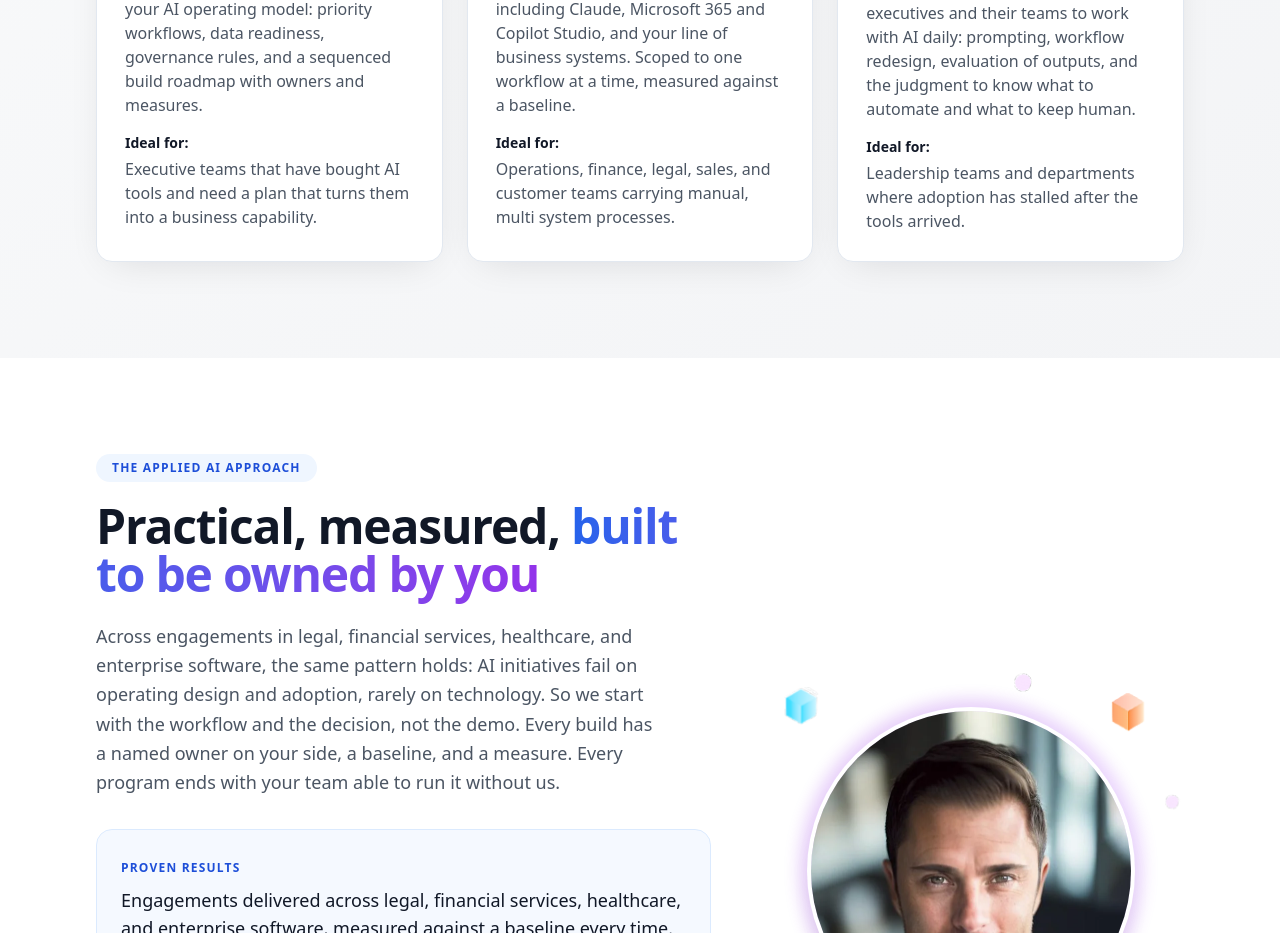
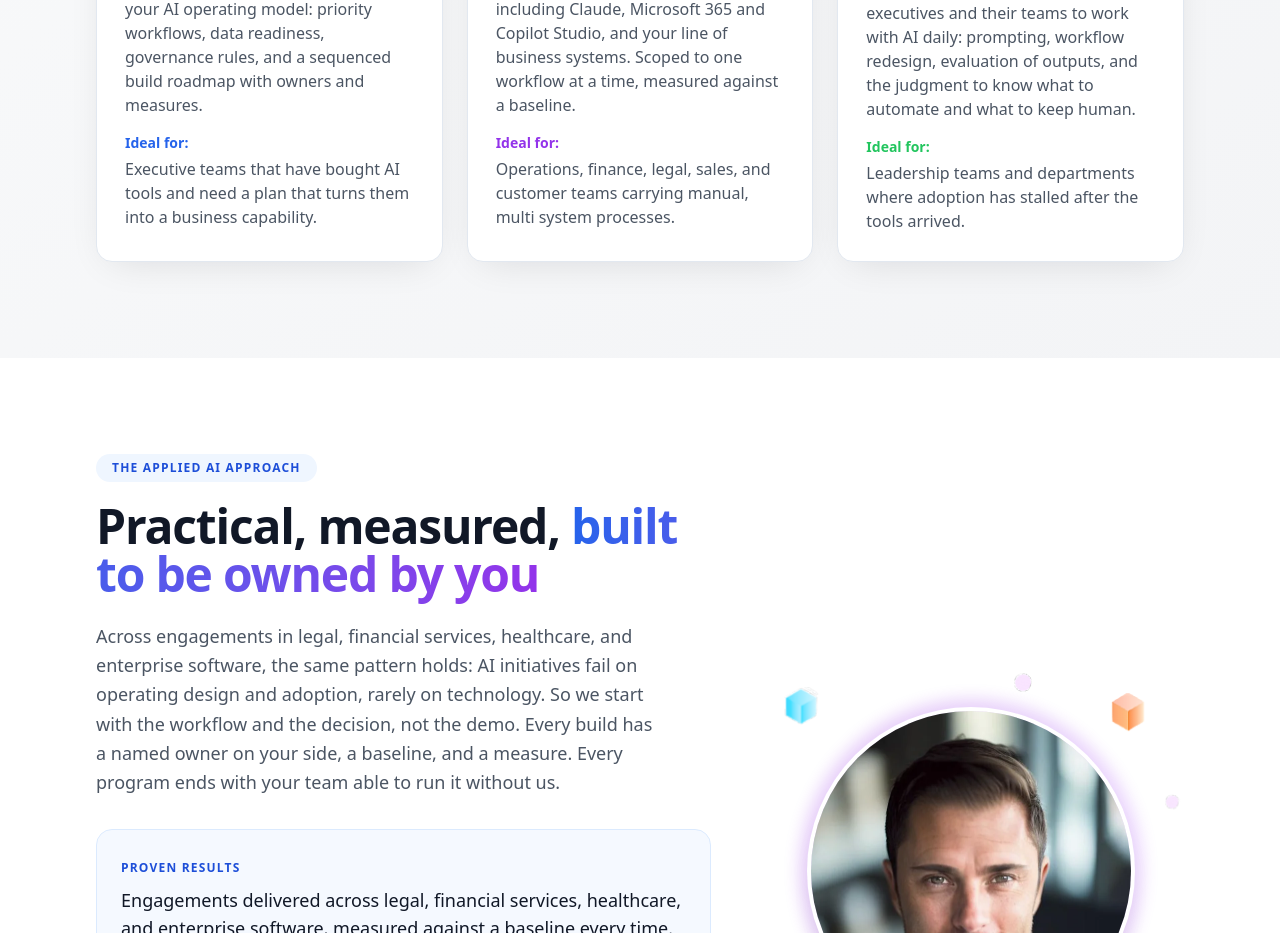
Before and after one commit to Mark-Alvy/appliedaicg-site-v1.2, a React (Vite) app: page / in a window 1280 px wide. Shown: the part 2340-3273 px from the top of the page. Built offline with nearby package versions, Linux system fonts and the light colour scheme.

Commit message:
Section 5: Services Ideal for label colors
Co-Authored-By: Claude Sonnet 5.5 <noreply@anthropic.com>
Claude-Session: https://claude.ai/code/session_01B34hrMBgVoAANP3LECGcaD

```diff
--- a/src/App.tsx
+++ b/src/App.tsx
@@ -16,6 +16,7 @@ const clientLogo: Record<string, string> = {
   "Dr. Tony Bridwell": img.clientLogos.smuCox,
 };
 const badge = ["bg-blue", "bg-purple", "bg-mint"];
+const badgeText = ["text-blue", "text-purple", "text-mint"];
 const tileGrad = ["from-blue to-violet", "from-purple to-pink", "from-blue-deep to-blue", "from-violet to-purple"];
 
 type Fl = { t: "cube" | "ball" | "orange" | "dot" | "ring" | "diamond"; s: number; p: string; k: number; d: number; o?: number; sm?: boolean; du?: number; u?: boolean };
@@ -195,7 +196,7 @@ function Services() {
                 <h3 className="mt-2 text-xl font-bold text-ink">{c.title}</h3>
                 <p className="mt-2 text-sm font-semibold text-ink">What?</p>
                 <p className="mt-1 text-slate">{c.what}</p>
-                <p className="mt-4 text-sm font-semibold text-ink">Ideal for:</p>
+                <p className={"mt-4 text-sm font-semibold " + badgeText[i]}>Ideal for:</p>
                 <p className="mt-1 text-slate">{c.ideal}</p>
               </article>
             </Reveal>
```
